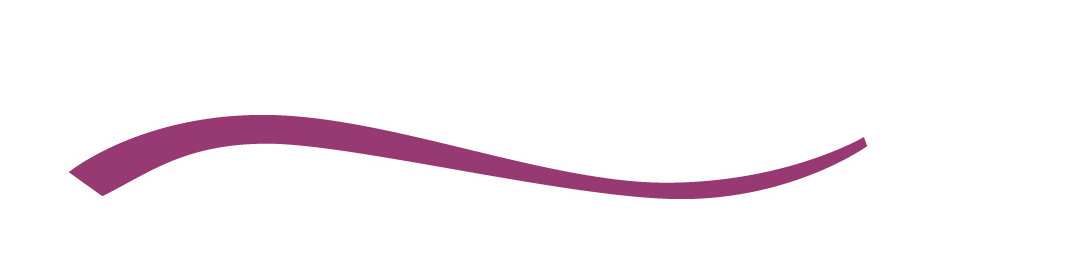
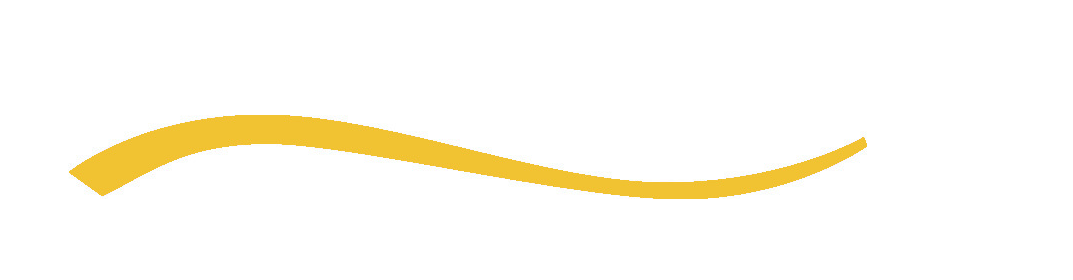
Before and after one commit to adapei-meuse/AMSEAA_Compte, a plain HTML site: page index.html in a window 1280 px wide. Shown: the top 280 px of the page, 207-1280 px from the left. Drawn offline with Linux system fonts and the light colour scheme.

Commit message:
Update index.html

```diff
--- a/index.html
+++ b/index.html
@@ -25,7 +25,7 @@
                 <div class="col-2 text-left">
                     <img class="img-fluid" src="assets/img/logo_amseaa.jpg" style="width: 118px;" id="logoPage" crossorigin="anonymous">
                 </div>
-                <div class="col-10"><img class="img-fluid" src="assets/img/vague_adapei_meuse.jpg" style="padding-top: 25px;" id="vague"></div>
+                <div class="col-10"><img class="img-fluid" src="assets/img/vague_amseaa.jpg" style="padding-top: 25px;" id="vague"></div>
             </div>
             <div class="row noprint" style="padding-top: 10px;">
             </div>
```
